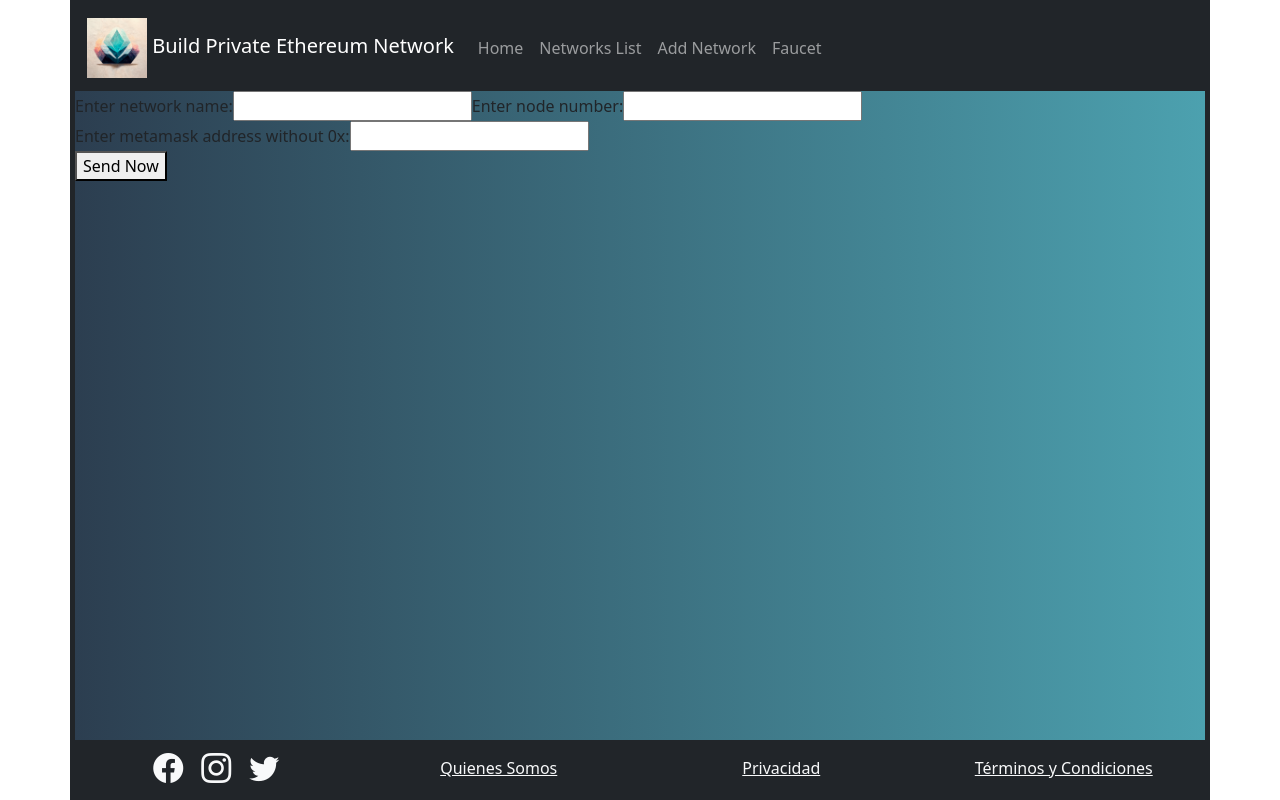
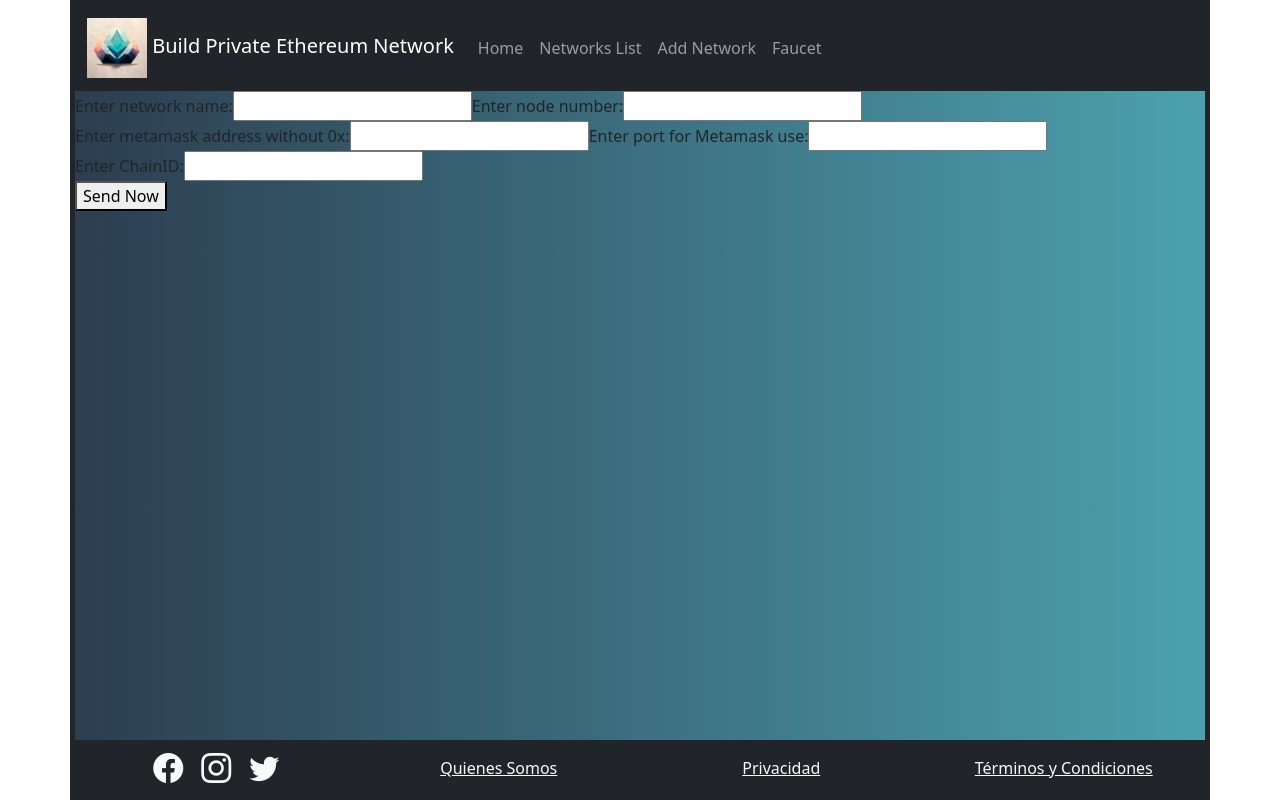
Before and after one commit to kikkobcn/ProyectoBase, a React (Vite) app in the folder frontend/: page /Form_add_network in a window 1280 px wide. Built offline with nearby package versions, Linux system fonts and the light colour scheme.

Commit message:
Se crea llamada en el back capza de recibir: numero, nodo, id metamask, http port y chain id

```diff
--- a/frontend/src/components/Form_add_network.jsx
+++ b/frontend/src/components/Form_add_network.jsx
@@ -6,7 +6,9 @@ import ReactDOM from "react-dom/client";
 export function Form_add_network() {
   const [network, setNetwork] = useState("");
   const [node, setNode] = useState("");
+  const [chainId, setChainId] = useState("");
   const [metamaskid, setMetamask] = useState("");
+  const [metamaskport, setMetamaskport] = useState("");
   return (
     <form action="http://localhost:3333/network/create/" method="post">
       <label>
@@ -33,14 +35,30 @@ export function Form_add_network() {
           onChange={(e) => setMetamask(e.target.value)}
         />
       </label>
+      <label>
+        Enter port for Metamask use:
+        <input
+          type="text"
+          value={metamaskport}
+          onChange={(e) => setMetamaskport(e.target.value)}
+        />
+      </label>
+      <label>
+        Enter ChainID:
+        <input
+          type="text"
+          value={chainId}
+          onChange={(e) => setChainId(e.target.value)}
+        />
+      </label>
       <div>
         <button> Send Now</button>
       </div>
     </form>
-    // <form action="http://localhost:3333/network/networkweb/create/1946/1/0bD7e56e2216450828E127ad2235B77e52C0fcb2" method="post">
-    //   <div>
-    //     <button>Send</button>
-    //   </div>
+    // <form action="http://localhost:3333/networkweb/create/5/1/0bD7e56e2216450828E127ad2235B77e52C0fcb2/9666/10000" method="post">
+    //    <div>
+    //      <button>Send Hardcoded</button>
+    //    </div>
     // </form>
   );
 }
```
Also changed, not shown: 2 other files (tests, documents, lock files or other folders).
